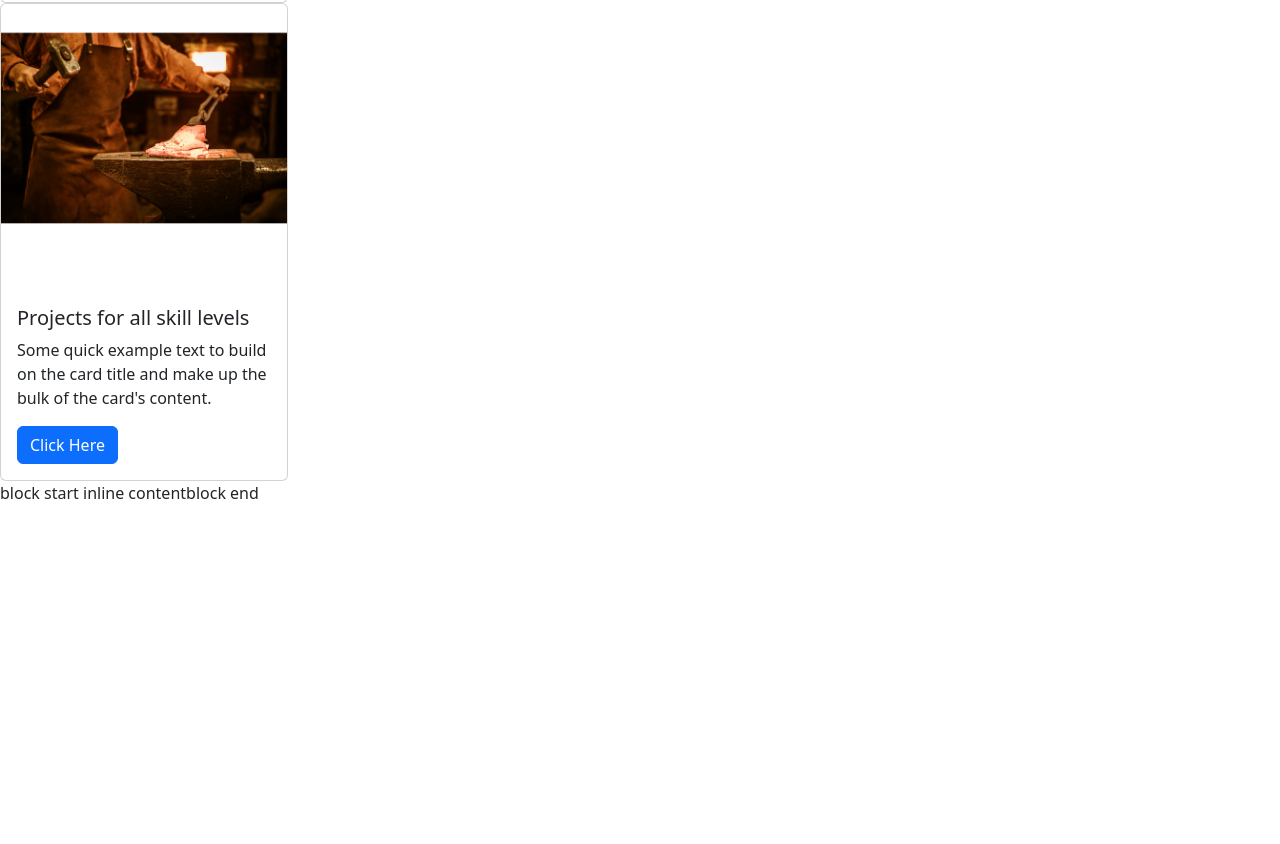
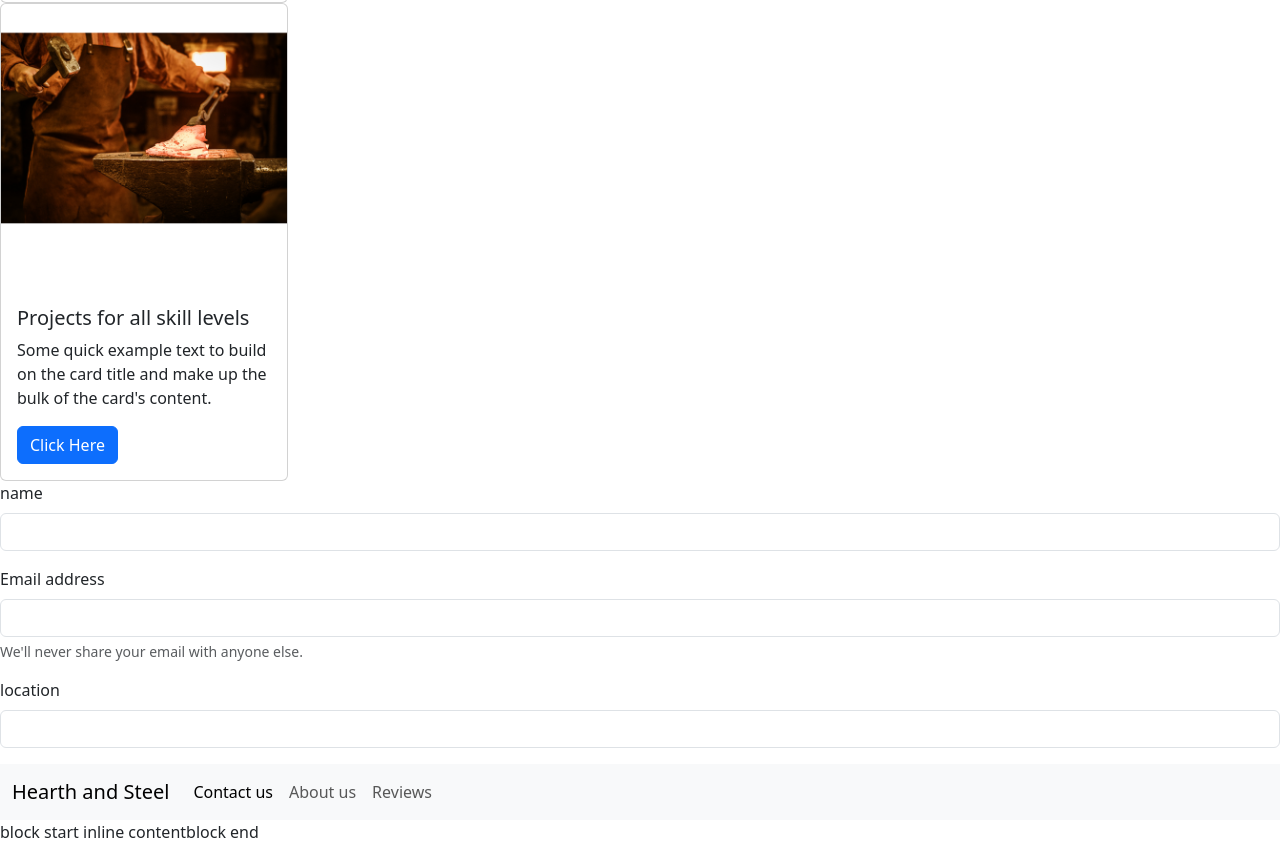
Before and after one commit to Kennethmontgomery119/Hearth-steel, a plain HTML site: page Index.html in a window 1280 px wide. Shown: the part 1498-2342 px from the top of the page. Before the commit the page ends 2003 px from the top, so only its background shows below. Drawn offline with nearby package versions, Linux system fonts and the light colour scheme.

Commit message:
contact/email form

```diff
--- a/Index.html
+++ b/Index.html
@@ -34,7 +34,6 @@
                       <li class="nav-item">
                         <a class="nav-link" href="#">Projects</a>
                       </li>
-
 
                         </ul>
 
@@ -83,10 +82,58 @@
                         </div>
                       </div>
                 </section>
+                <form>
+                  <div class="mb-3">
+                    <label for="namefield" class="form-label">name</label>
+                    <input type="text" class="form-control" id="namefield"/>
+                  </div>
+                  <div class="mb-3">
+                    <label for="exampleInputEmail1" class="form-label">Email address</label>
+                    <input
+                    type="email"
+                    class="form-control"
+                    id="exampleInputEmail1"
+                    aria-describedby="emailHelp"/>
 
+                    <div id="emailHelp" class="form-text">We'll never share your email with anyone else.</div>
+                  </div>
+                  <div class="mb-3">
+                    <label for="locationfield" class="form-label">location</label>
+                    <input type="text" class="form-control" id="locationfield"/>
+                  </div>
+                </form>
             </section>
         </main>
-         <footer></footer>
+         <footer>
+          <nav class="navbar navbar-expand-lg bg-body-tertiary">
+            <div class="container-fluid">
+              <a class="navbar-brand" href="#">Hearth and Steel</a>
+              <button
+              class="navbar-toggler"
+              type="button"
+              data-bs-toggle="collapse"
+              data-bs-target="#navbarNavDropdown"
+              aria-controls="navbarNavDropdown"
+              aria-expanded="false"
+              aria-label="Toggle navigation"
+              >
+              <span class="navbar-toggler-icon"></span>
+            </button>
+              <div class="collapse navbar-collapse" id="navbarNavDropdown">
+                <ul class="navbar-nav">
+                  <li class="nav-item">
+                    <a class="nav-link active" aria-current="page" href="#">Contact us</a>
+                  </li>
+                  <li class="nav-item">
+                    <a class="nav-link" href="#">About us</a>
+                  </li>
+                  <li class="nav-item">
+                    <a class="nav-link" href="#">Reviews</a>
+                  </li>
+
+                    </ul>
+
+         </footer>
 
          <div>block start <span>inline content</span>block end</div>
          <script src="https://cdn.jsdelivr.net/npm/bootstrap@5.3.2/dist/js/bootstrap.bundle.min.js" integrity="<KEY>" crossorigin="anonymous"></script>
```
